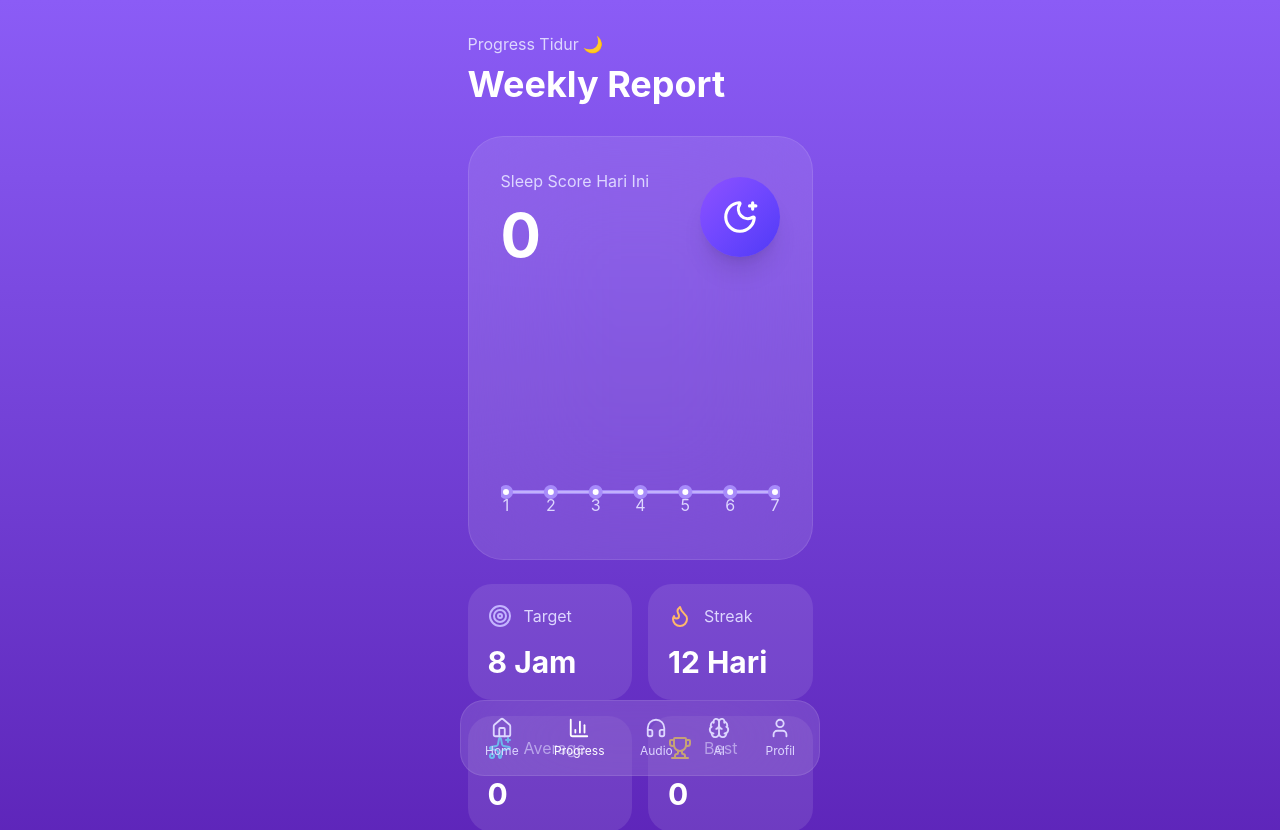
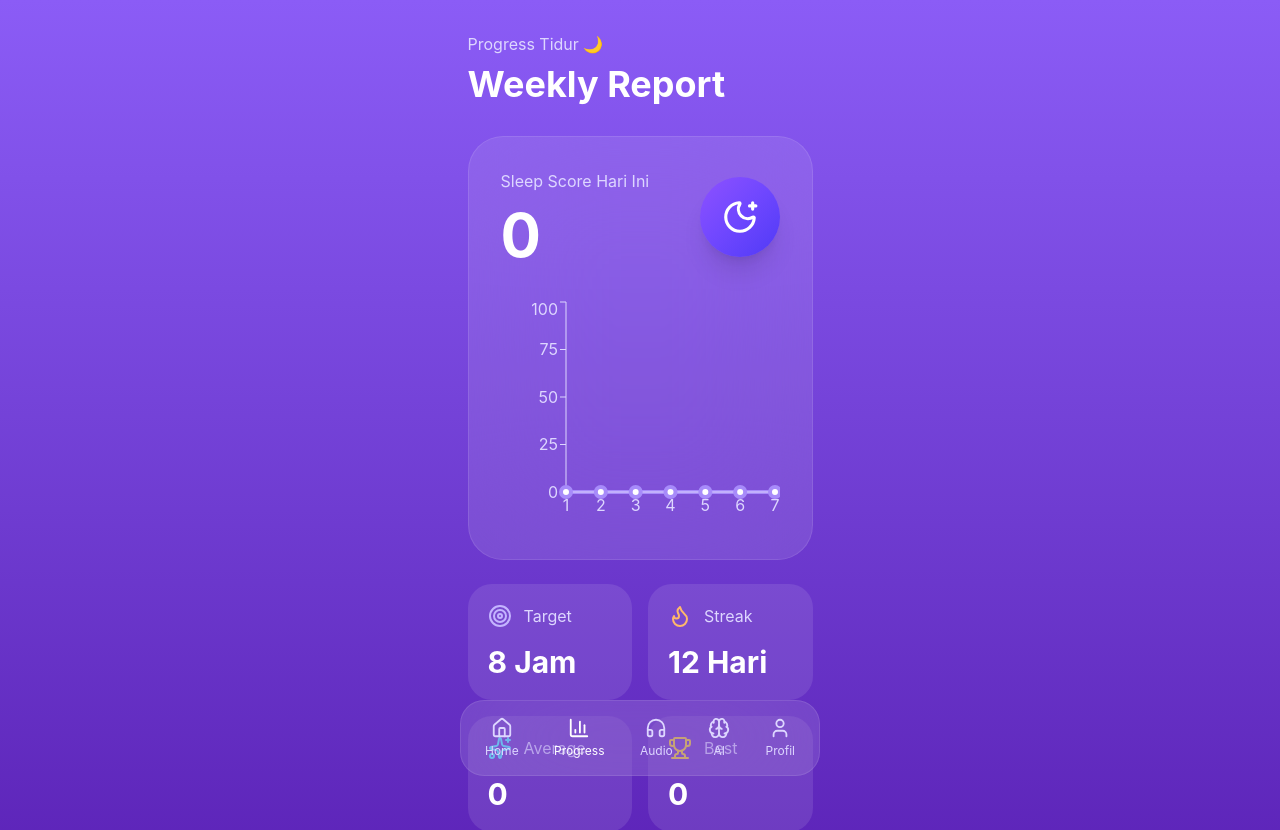
Before and after one commit to Napco-co/napco-sleep, a React (Vite) app: page /progress in a window 1280 px wide. Shown: the top 830 px of the page. Built offline with nearby package versions, Linux system fonts and the light colour scheme.

Commit message:
Fix progress page

```diff
--- a/src/pages/Progress.jsx
+++ b/src/pages/Progress.jsx
@@ -13,55 +13,60 @@ import {
   LineChart,
   Line,
   XAxis,
+  YAxis,
   Tooltip,
 } from "recharts";
 
 import { useSleep } from "../context/SleepContext";
-
 import BottomNav from "../components/BottomNav";
-
-const defaultData = [
-  { day: "1", score: 0 },
-  { day: "2", score: 0 },
-  { day: "3", score: 0 },
-  { day: "4", score: 0 },
-  { day: "5", score: 0 },
-  { day: "6", score: 0 },
-  { day: "7", score: 0 },
-];
 
 function Progress() {
   const {
-    sleepScore,
-    sleepGoal,
-    streak,
+    sleepScore = 0,
+    sleepGoal = 8,
+    streak = 0,
     history = [],
   } = useSleep();
 
-  // Buat data grafik selalu aman untuk 7 hari
-  const weeklyData = defaultData.map((item, index) => ({
-    ...item,
-    score:
-      history.length > 0
-        ? history[history.length - 1 - index]?.score ?? 0
-        : 0,
-  }));
+  // Pastikan history selalu berupa array
+  const safeHistory = Array.isArray(history) ? history : [];
 
-  // Sleep Check terbaru ditampilkan di hari ke-7
-  if (history.length > 0) {
-    weeklyData[6].score = history[0]?.score ?? sleepScore;
+  // Buat data 7 hari
+  const weeklyData = Array.from({ length: 7 }, (_, index) => {
+    const historyItem = safeHistory[index];
+
+    return {
+      day: index + 1,
+      score: historyItem ? historyItem.score : 0,
+    };
+  });
+
+  // Sleep Check terbaru ditampilkan di hari terakhir
+  if (safeHistory.length > 0) {
+    weeklyData[6].score = safeHistory[0].score;
   } else {
-    weeklyData[6].score = sleepScore;
+    weeklyData[6].score = sleepScore || 0;
   }
 
-  const average = Math.round(
-    weeklyData.reduce((sum, item) => sum + item.score, 0) /
-      weeklyData.length
-  );
+  // Hanya hitung score yang sudah ada
+  const recordedScores = weeklyData
+    .map((item) => item.score)
+    .filter((score) => score > 0);
 
-  const best = Math.max(
-    ...weeklyData.map((item) => item.score)
-  );
+  const average =
+    recordedScores.length > 0
+      ? Math.round(
+          recordedScores.reduce(
+            (sum, score) => sum + score,
+            0
+          ) / recordedScores.length
+        )
+      : 0;
+
+  const best =
+    recordedScores.length > 0
+      ? Math.max(...recordedScores)
+      : 0;
 
   return (
     <div className="min-h-screen bg-gradient-to-b from-[#8B5CF6] via-[#5B21B6] to-[#1E1B4B] flex justify-center">
@@ -74,7 +79,6 @@ function Progress() {
         >
 
           {/* HEADER */}
-
           <div>
             <p className="text-violet-200">
               Progress Tidur 🌙
@@ -86,13 +90,11 @@ function Progress() {
           </div>
 
           {/* SCORE */}
-
           <div className="mt-8 rounded-[35px] bg-white/10 backdrop-blur-3xl border border-white/10 p-8">
 
             <div className="flex justify-between items-center">
 
               <div>
-
                 <p className="text-violet-200">
                   Sleep Score Hari Ini
                 </p>
@@ -100,7 +102,6 @@ function Progress() {
                 <h2 className="text-6xl font-bold text-white mt-3">
                   {sleepScore}
                 </h2>
-
               </div>
 
               <div className="w-20 h-20 rounded-full bg-gradient-to-br from-violet-500 to-indigo-600 flex items-center justify-center shadow-xl">
@@ -114,8 +115,7 @@ function Progress() {
 
             </div>
 
-            {/* GRAPH */}
-
+            {/* CHART */}
             <div className="mt-8 h-[230px]">
 
               <ResponsiveContainer
@@ -127,6 +127,11 @@ function Progress() {
 
                   <XAxis
                     dataKey="day"
+                    stroke="#DDD6FE"
+                  />
+
+                  <YAxis
+                    domain={[0, 100]}
                     stroke="#DDD6FE"
                   />
 
@@ -149,11 +154,9 @@ function Progress() {
           </div>
 
           {/* STATS */}
-
           <div className="grid grid-cols-2 gap-4 mt-6">
 
             {/* TARGET */}
-
             <div className="rounded-3xl bg-white/10 p-5">
 
               <div className="flex items-center gap-3">
@@ -173,7 +176,6 @@ function Progress() {
             </div>
 
             {/* STREAK */}
-
             <div className="rounded-3xl bg-white/10 p-5">
 
               <div className="flex items-center gap-3">
@@ -193,7 +195,6 @@ function Progress() {
             </div>
 
             {/* AVERAGE */}
-
             <div className="rounded-3xl bg-white/10 p-5">
 
               <div className="flex items-center gap-3">
@@ -213,7 +214,6 @@ function Progress() {
             </div>
 
             {/* BEST */}
-
             <div className="rounded-3xl bg-white/10 p-5">
 
               <div className="flex items-center gap-3">
@@ -235,7 +235,6 @@ function Progress() {
           </div>
 
           {/* ACHIEVEMENT */}
-
           <div className="mt-6 rounded-[35px] bg-white/10 backdrop-blur-xl p-6">
 
             <h2 className="text-white text-2xl font-bold">
@@ -244,8 +243,7 @@ function Progress() {
 
             <div className="mt-6 space-y-4">
 
-              {/* ACHIEVEMENT 1 */}
-
+              {/* SLEEP MASTER */}
               <div className="rounded-2xl bg-white/10 p-4 flex items-center gap-4">
 
                 <div className="text-4xl">
@@ -268,8 +266,7 @@ function Progress() {
 
               </div>
 
-              {/* ACHIEVEMENT 2 */}
-
+              {/* STREAK */}
               <div className="rounded-2xl bg-white/10 p-4 flex items-center gap-4">
 
                 <div className="text-4xl">
@@ -292,8 +289,7 @@ function Progress() {
 
               </div>
 
-              {/* ACHIEVEMENT 3 */}
-
+              {/* SLEEP GOAL */}
               <div className="rounded-2xl bg-white/10 p-4 flex items-center gap-4">
 
                 <div className="text-4xl">
@@ -321,7 +317,6 @@ function Progress() {
           </div>
 
           {/* AI INSIGHT */}
-
           <div className="mt-6 rounded-[35px] bg-white/10 backdrop-blur-xl p-6">
 
             <div className="flex items-center gap-3">
@@ -379,7 +374,6 @@ function Progress() {
           </div>
 
           {/* HISTORY */}
-
           <div className="mt-6 rounded-[35px] bg-white/10 backdrop-blur-xl p-6">
 
             <h2 className="text-white text-2xl font-bold">
@@ -388,7 +382,7 @@ function Progress() {
 
             <div className="mt-5 space-y-3">
 
-              {history.length === 0 ? (
+              {safeHistory.length === 0 ? (
 
                 <p className="text-violet-200">
                   Belum ada riwayat.
@@ -396,7 +390,7 @@ function Progress() {
 
               ) : (
 
-                history.map((item, index) => (
+                safeHistory.map((item, index) => (
 
                   <div
                     key={index}
```
